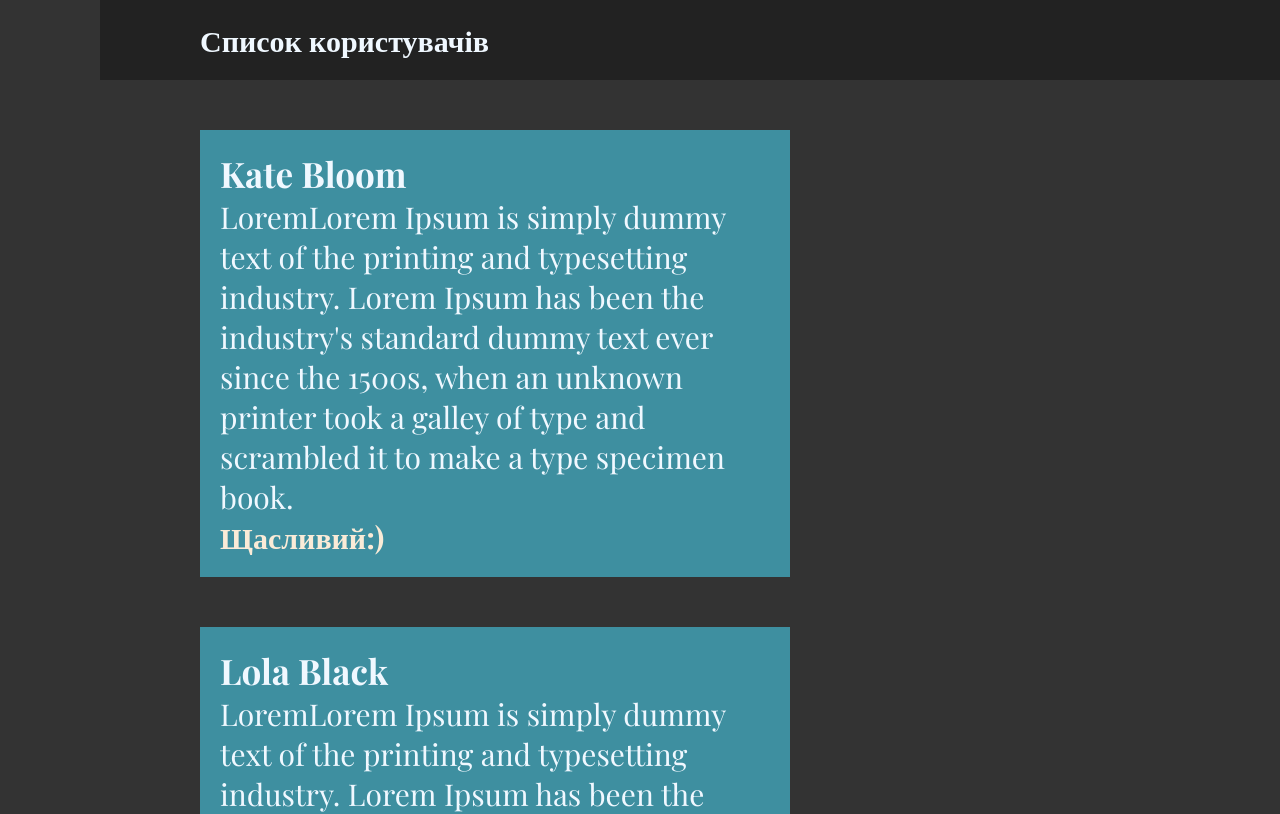
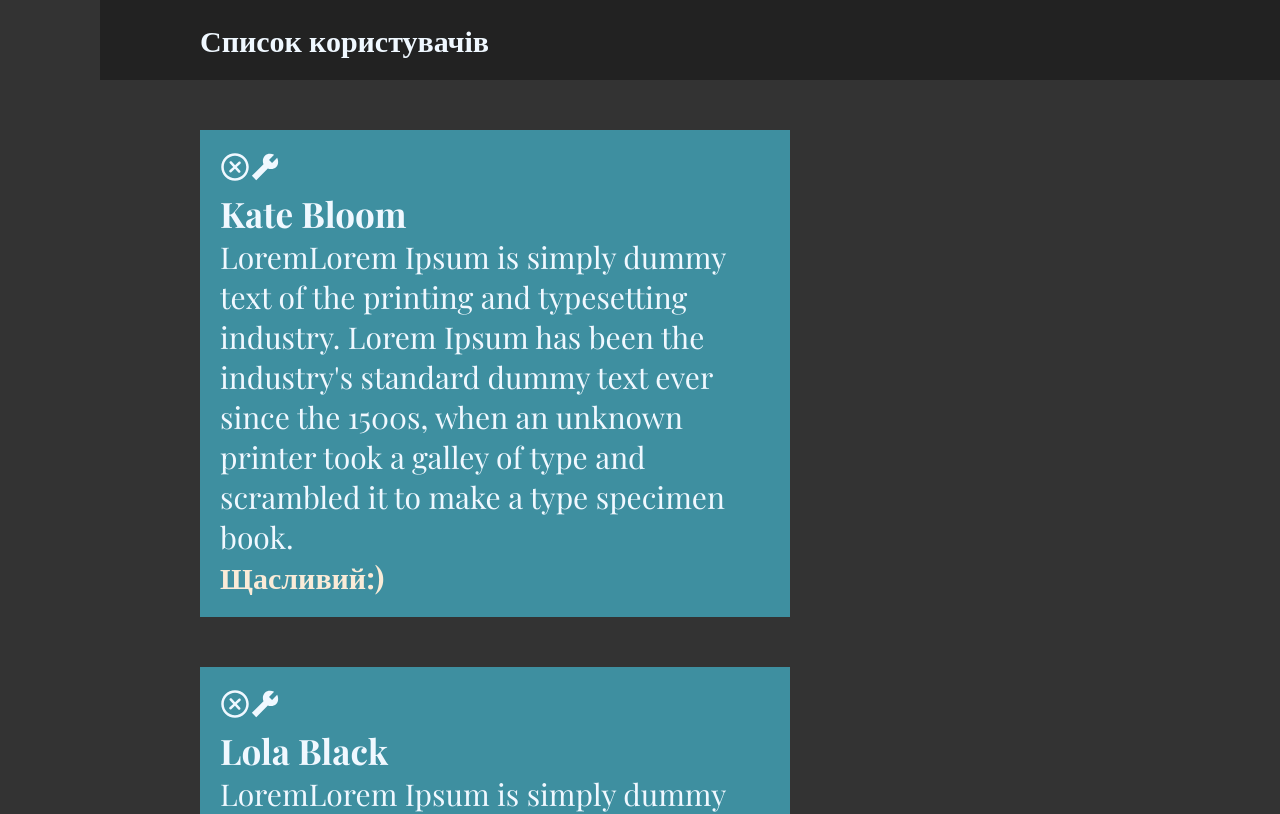
Before and after one commit to LyudmilaDiachenko/react_learning, a React (Create React App) app: page / in a window 1280 px wide. Shown: the top 814 px of the page. Built offline with nearby package versions, Linux system fonts and the light colour scheme; a web font is replaced by a local one.

Commit message:
list users

```diff
--- a/src/components/Users.js
+++ b/src/components/Users.js
@@ -1,4 +1,5 @@
 import React from "react"
+import User from "./User"
 
 class Users extends React.Component {
     constructor(props){
@@ -27,12 +28,8 @@
     render(){
         if(this.state.users.length > 0)
             return (<div>
-                    {this.state.users.map((us) => (<div className="users" key={us.id}>
-                        <h3>{us.firstname} {us.lastname}</h3>
-                        <p>{us.bio}</p>
-                        <b>{us.isHappy ?  "Щасливий:)" : "Недуже щасливий:("}</b>
-                    </div>))}
-                </div>)
+                    {this.state.users.map((user) => (<User key={user.id} user={user} />))}
+                   </div>)
         else
             return (<div className="users">
                     <h3>Користувачів немає</h3>
```
